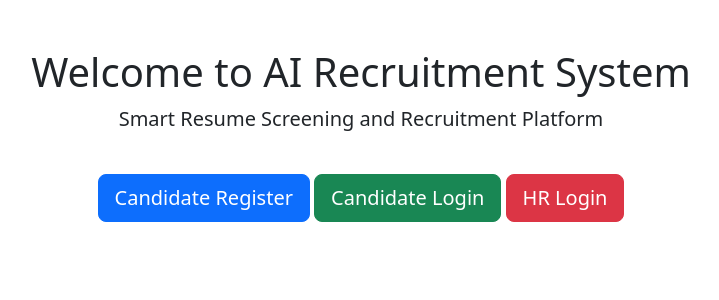
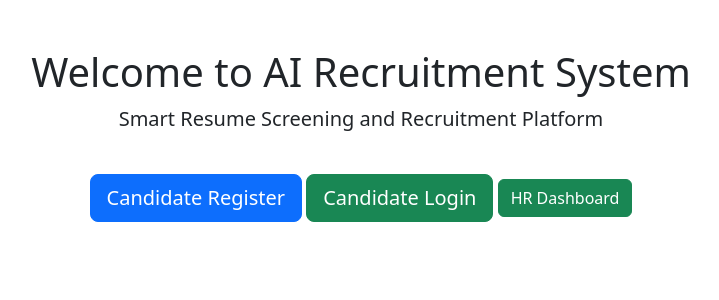
Before and after one commit to Jagadeesh730/AI-Recruitment-System, a Django app: template templates/home.html in a window 1280 px wide. Shown: the part 56-356 px from the top of the page, without its empty margins (279-998 px from the left). Run offline with Django 3.2, Linux system fonts and the light colour scheme; the template is opened without the code that fills it, so the values that code supplies are empty.

Commit message:
Fixed HR Dashboard button

```diff
--- a/templates/home.html
+++ b/templates/home.html
@@ -36,8 +36,8 @@
             Candidate Login
         </a>
 
-        <a href="#" class="btn btn-danger btn-lg">
-            HR Login
+        <a href="/hr-dashboard/" class="btn btn-success">
+            HR Dashboard
         </a>
 
     </div>
```
